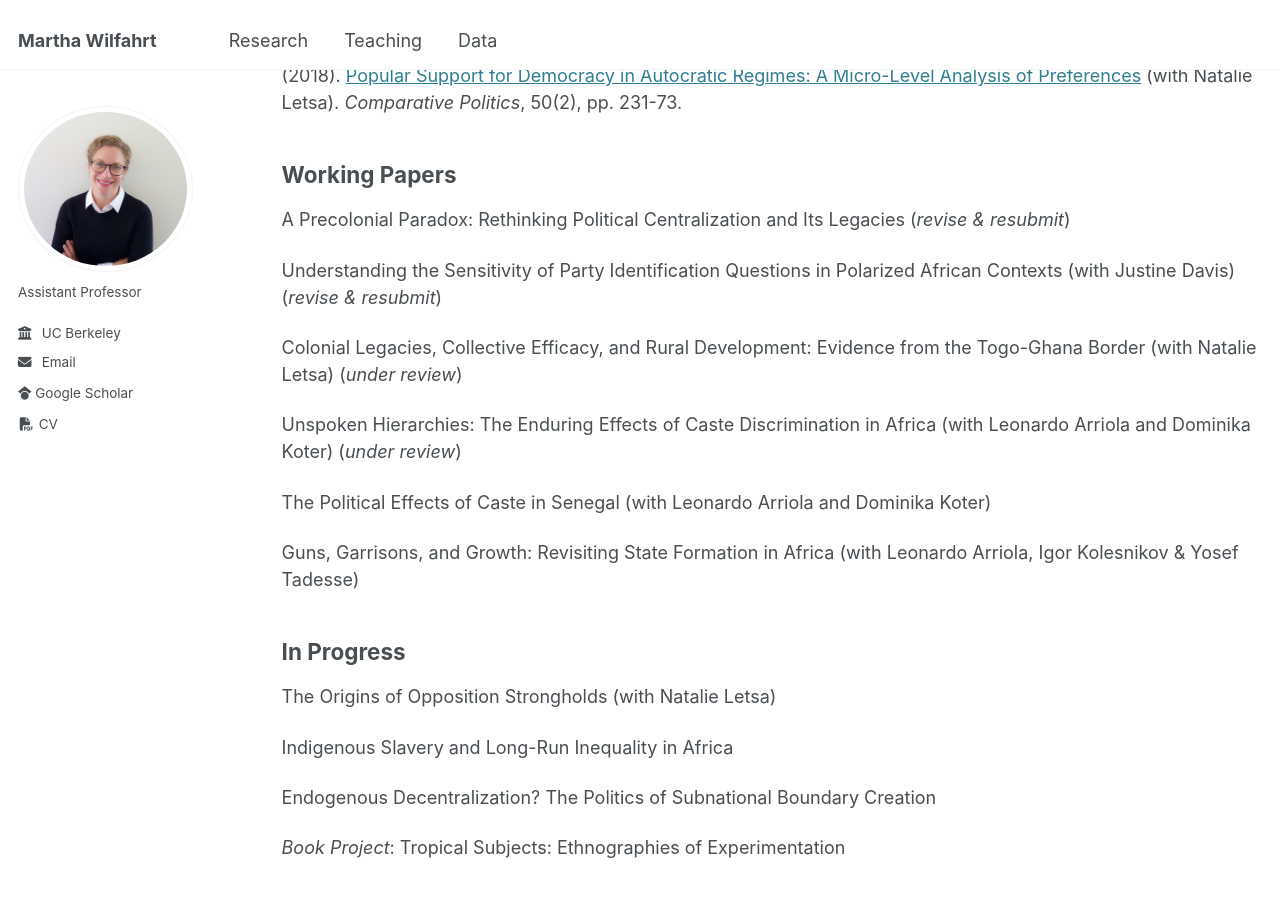
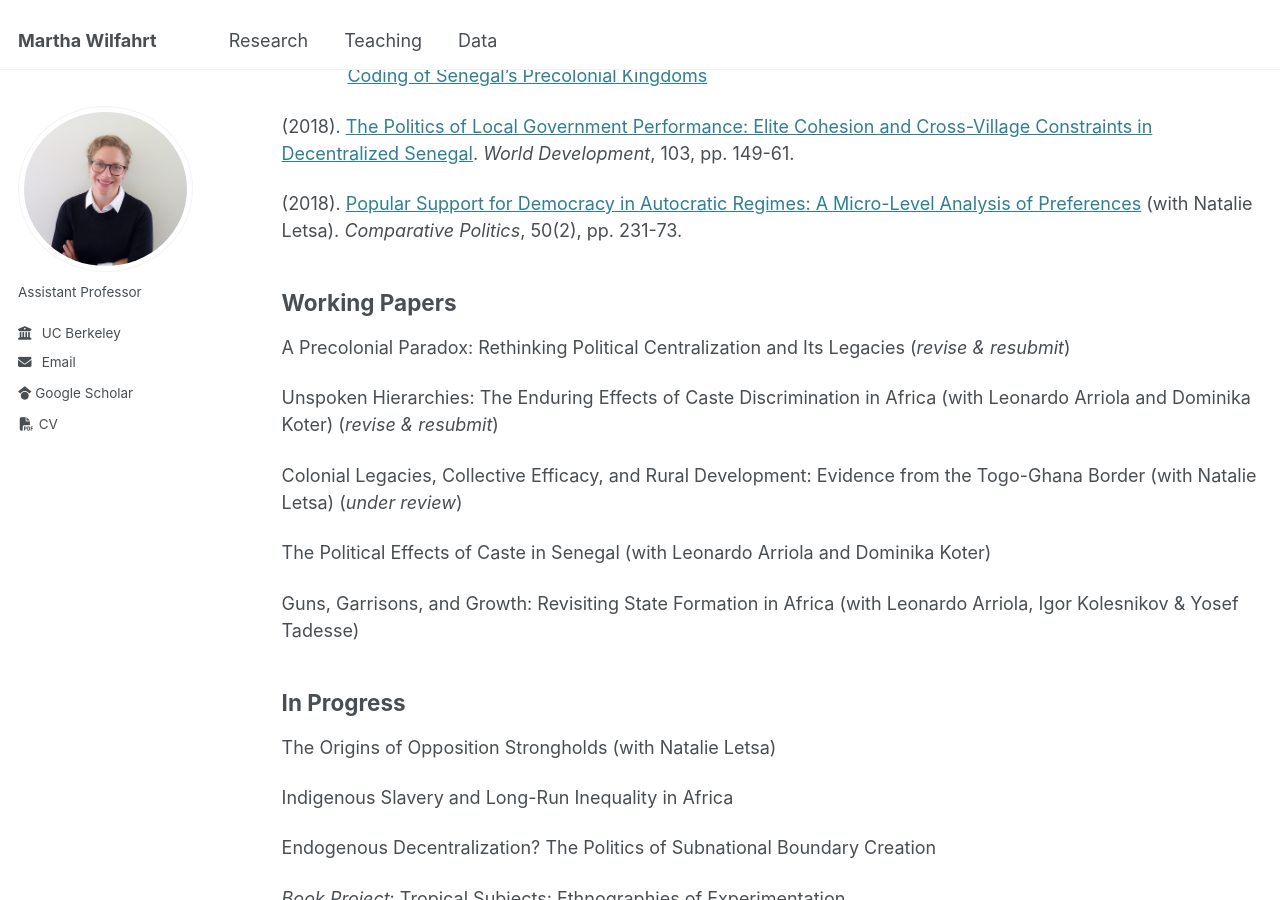
Before and after one commit to martha-wilfahrt/martha-wilfahrt.github.io, a Jekyll site: the page built from _pages/research.md, in a window 1280 px wide and 900 px high, scrolled down 1456 px. Built offline with Jekyll 4.4.1, drawn with Linux system fonts in a browser that asks for light colours; some of the changed text lies outside the part shown.

Commit message:
Update research.md

```diff
--- a/_pages/research.md
+++ b/_pages/research.md
@@ -82,11 +86,9 @@ Working Papers
 
 A Precolonial Paradox: Rethinking Political Centralization and Its Legacies (_revise & resubmit_)
 
-Understanding the Sensitivity of Party Identification Questions in Polarized African Contexts (with Justine Davis) (_revise & resubmit_)
+Unspoken Hierarchies: The Enduring Effects of Caste Discrimination in Africa (with Leonardo Arriola and Dominika Koter) (_revise & resubmit_)
 
 Colonial Legacies, Collective Efficacy, and Rural Development: Evidence from the Togo-Ghana Border (with Natalie Letsa) (_under review_)
-
-Unspoken Hierarchies: The Enduring Effects of Caste Discrimination in Africa (with Leonardo Arriola and Dominika Koter) (_under review_)
 
 The Political Effects of Caste in Senegal (with Leonardo Arriola and Dominika Koter)
 
```
Also changed, not shown: other parts of _pages/research.md (+4 -0 lines).
